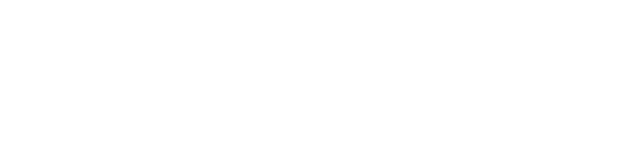
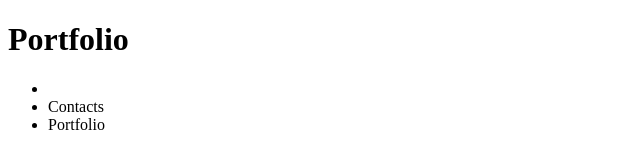
Before and after one commit to jaredCoombs/wk2ResponsivePortfolio, a plain HTML site: page portfolio.html in a window 1280 px wide. Shown: the whole page, without its empty margins (0-640 px from the left). Drawn offline with Linux system fonts and the light colour scheme.

Commit message:
added page links

```diff
--- a/portfolio.html
+++ b/portfolio.html
@@ -5,6 +5,16 @@
     <meta name="viewport" content="width=device-width, initial-scale=1.0" />
     <meta http-equiv="X-UA-Compatible" content="ie=edge" />
     <title>Document</title>
+
+    <h1>Portfolio</h1>
+
+    <nav>
+      <ul class="nav">
+        <li><a href="index.html"></a></li>
+        <li><a href="contacts.html"></a>Contacts</li>
+        <li><a href="portfolio.html"></a>Portfolio</li>
+      </ul>
+    </nav>
   </head>
   <body></body>
 </html>
```
Also changed, not shown: contact.html (+10 -0 lines), index.html (+10 -0 lines).
